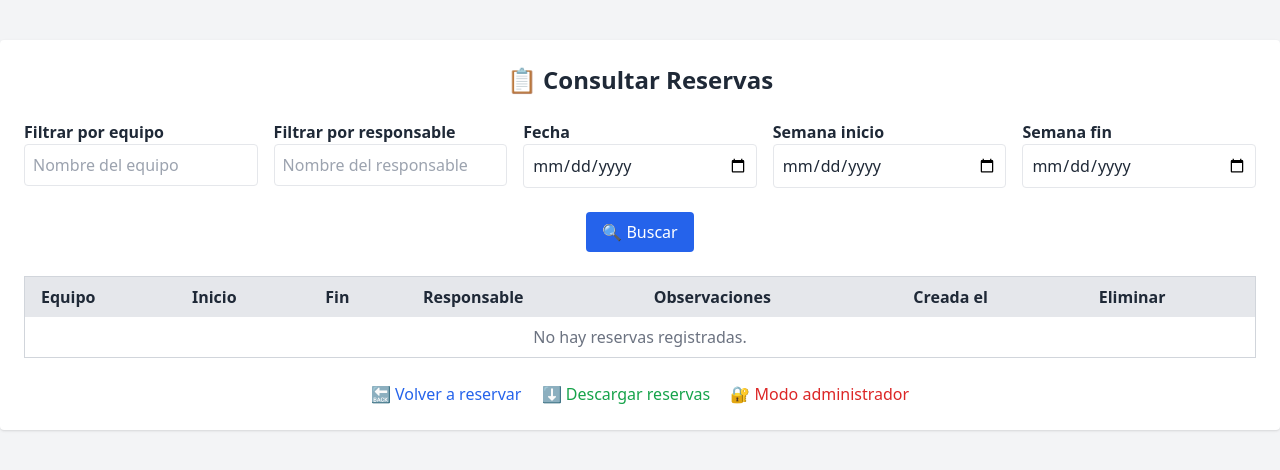
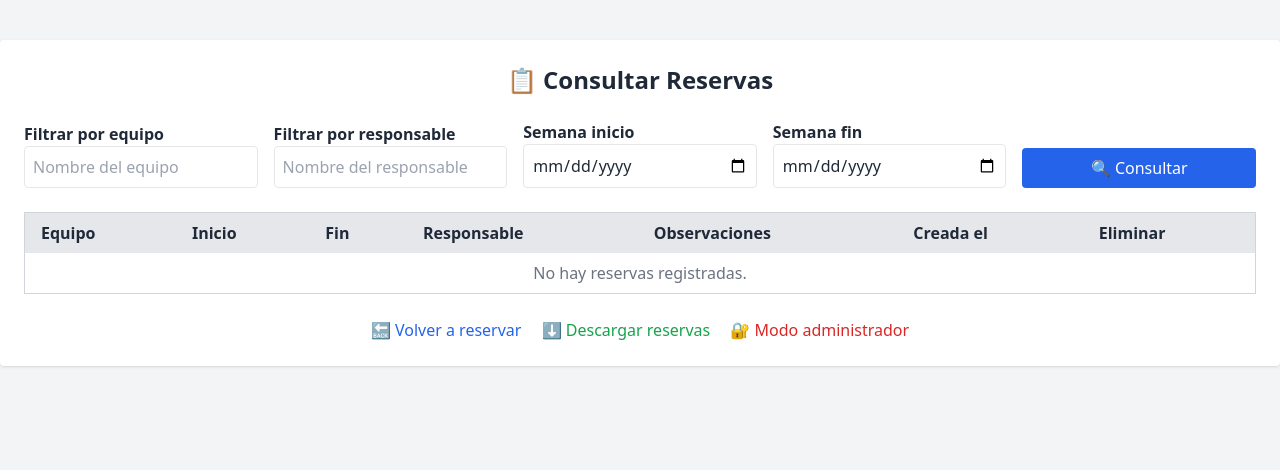
Before and after one commit to dugaveral/lab-reservas, a Flask app: page /reservas in a window 1280 px wide. Shown: the top 470 px of the page. Run offline with Flask 3, Linux system fonts and the light colour scheme; data that the repository does not hold is empty; some libraries are stand-ins or nearby versions.

Commit message:
Corrección de detalles FINALES

```diff
--- a/app.py
+++ b/app.py
@@ -299,7 +299,7 @@ def reservar():
     for equipo, inicio, fin, usuario in registros:
         reservas_por_equipo.setdefault(equipo, []).append((inicio, fin, usuario))
 
-    return render_template('reservar.html', equipos=[], reservas_por_equipo=reservas_por_equipo)
+    return render_template('reservar.html', equipos=EQUIPOS_LISTA, reservas_por_equipo=reservas_por_equipo)
 
 @app.route('/reservas')
 def ver_reservas():
--- a/templates/ver_reservas.html
+++ b/templates/ver_reservas.html
@@ -9,7 +9,7 @@
   <div class="max-w-7xl mx-auto p-6 bg-white shadow rounded mt-10">
     <h1 class="text-2xl font-bold text-center mb-6">📋 Consultar Reservas</h1>
 
-    <form method="GET" action="/reservas" class="grid grid-cols-1 md:grid-cols-5 gap-4 mb-6">
+    <form method="GET" action="/reservas" class="grid grid-cols-1 md:grid-cols-5 gap-4 mb-6 items-end">
       <div>
         <label class="block font-semibold">Filtrar por equipo</label>
         <input type="text" name="equipo" placeholder="Nombre del equipo" class="w-full border p-2 rounded">
@@ -19,10 +19,6 @@
         <input type="text" name="usuario" placeholder="Nombre del responsable" class="w-full border p-2 rounded">
       </div>
       <div>
-        <label class="block font-semibold">Fecha</label>
-        <input type="date" name="fecha" class="w-full border p-2 rounded">
-      </div>
-      <div>
         <label class="block font-semibold">Semana inicio</label>
         <input type="date" name="semana_inicio" class="w-full border p-2 rounded">
       </div>
@@ -30,8 +26,8 @@
         <label class="block font-semibold">Semana fin</label>
         <input type="date" name="semana_fin" class="w-full border p-2 rounded">
       </div>
-      <div class="md:col-span-5 text-center mt-2">
-        <button type="submit" class="bg-blue-600 text-white px-4 py-2 rounded">🔍 Buscar</button>
+      <div>
+        <button type="submit" class="bg-blue-600 text-white px-4 py-2 rounded hover:bg-blue-700 w-full">🔍 Consultar</button>
       </div>
     </form>
 
```
Lines whose indentation alone changed are shown as unchanged.
